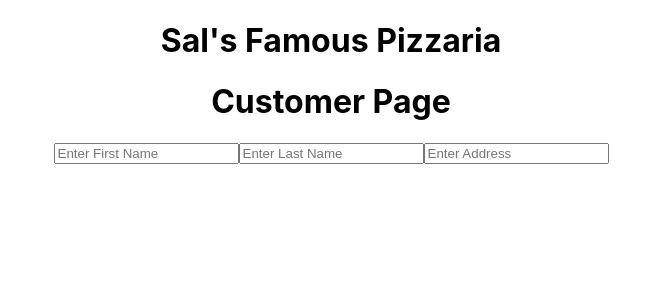
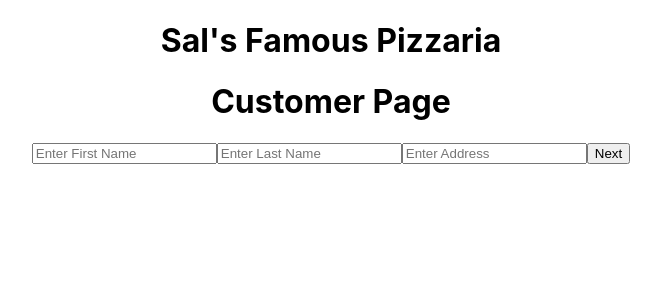
Before and after one commit to jjeff97/React-Pizza2, a React (Create React App) app: page /#/customer in a window 1280 px wide. Shown: the top 300 px of the page, without its empty margins (309-970 px from the left). Built offline with nearby package versions, Linux system fonts and the light colour scheme.

Commit message:
capturing state

```diff
--- a/src/Components/Pages/CustomerPage/CustomerPage.js
+++ b/src/Components/Pages/CustomerPage/CustomerPage.js
@@ -12,6 +12,10 @@ class CustomerPage extends Component {
       [input]: event.target.value,
     });
   };
+   onNextClick = (event) => {
+
+this.props.dispatch({ type: 'SET_CUSTOMER_INFO', payload: this.state});
+   }
 
   render() {
     console.log(this.props.store.typeReducer);
@@ -37,6 +41,8 @@ class CustomerPage extends Component {
             placeholder="Enter Address"
           />
         )}
+
+        <button onClick={this.onNextClick}>Next</button>
       </div>
     );
   }
```
